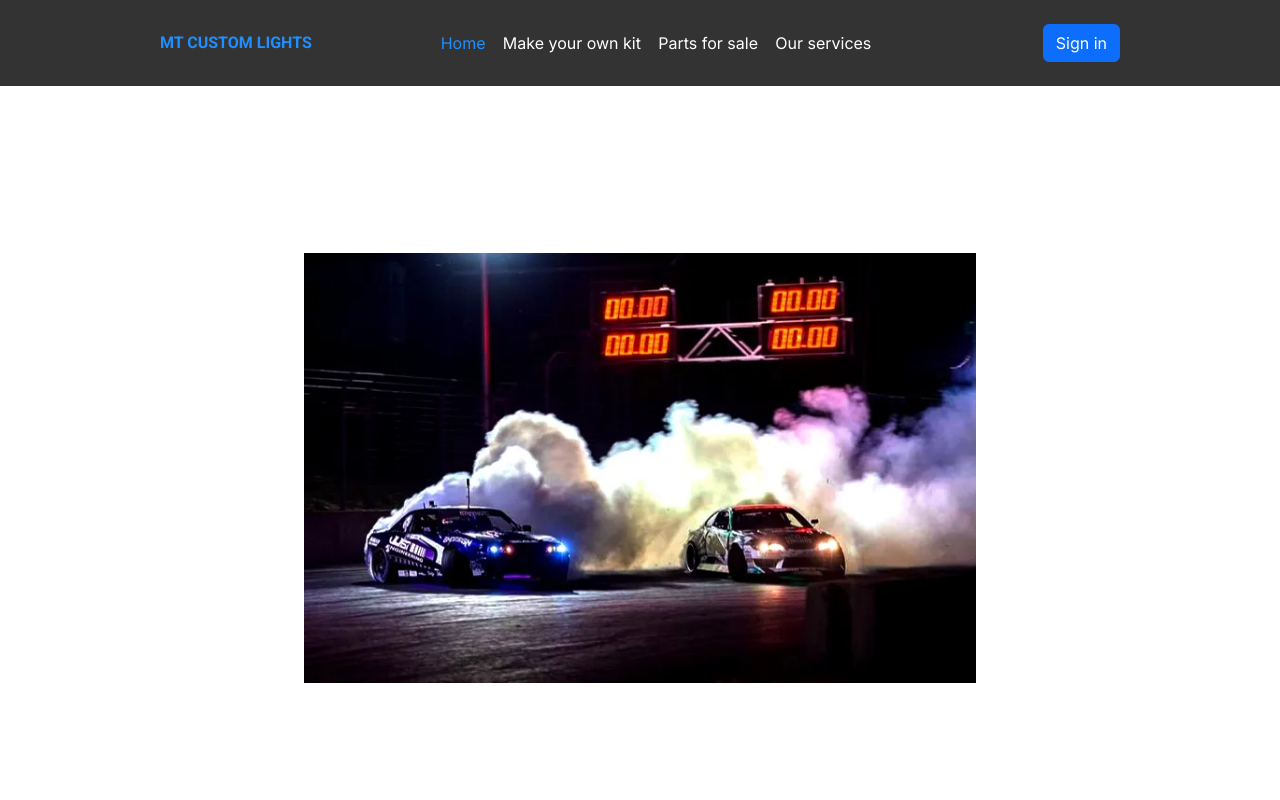
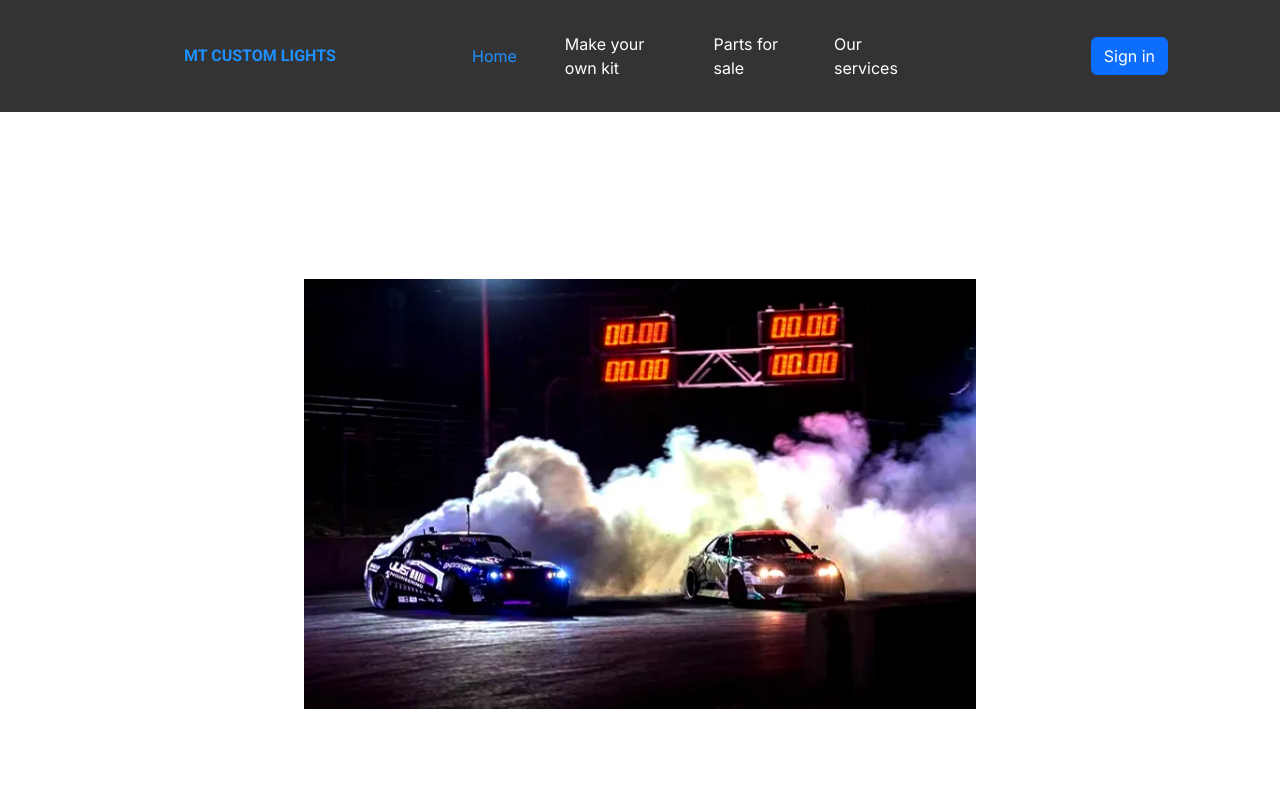
Before and after one commit to kennataddese6/threecars, a Next.js app: page / in a window 1280 px wide. Shown: the top 800 px of the page. Built offline with nearby package versions, Linux system fonts and the light colour scheme; a web font is replaced by a local one.

Commit message:
adjust header and mae responsive for phones

```diff
--- a/app/globals.css
+++ b/app/globals.css
@@ -42,32 +42,27 @@ body,
 .headerContainer {
   position: sticky;
   top: 0;
-  background-color: rgba(0, 0, 0, 0.8);
-  backdrop-filter: blur(16px);
+  background-color: rgba(0, 0, 0, 0.5);
+  backdrop-filter: blur(8px);
   z-index: 1;
 }
 .headerSubContainer {
   margin: auto;
   padding: 1.5em 0;
-  display: flex;
-  justify-content: space-between;
-  align-items: center;
 }
 .headerList {
   list-style-type: none;
   color: white;
-  display: flex;
-  justify-content: space-around;
   align-items: center;
   margin: 0;
+  padding: 1em 0;
 }
 .logoContainer {
+  margin: 0 1.5em;
   color: dodgerblue;
 }
 .rightheader {
-  display: flex;
-  justify-content: flex-end;
-  align-items: center;
+  margin: 0.5em 1.5em;
 }
 .signinbtn {
   color: white;
@@ -75,8 +70,13 @@ body,
   border: none;
   margin-right: 16px;
 }
+.headerItem {
+  margin: 2em 0;
+  padding: 0.5em 1.5em;
+}
 .headerItem:hover {
-  color: dodgerblue;
+  background-color: dodgerblue;
+  color: white;
   cursor: pointer;
 }
 .headerItemActive {
@@ -315,6 +315,34 @@ body,
     margin: 12px 12px;
     height: 200px;
   }
+  .headerContainer {
+    background-color: rgba(0, 0, 0, 0.8);
+    backdrop-filter: blur(16px);
+    padding: 0;
+  }
+  .headerSubContainer {
+    display: flex;
+    justify-content: space-between;
+    align-items: center;
+    padding: 0;
+  }
+  .headerList {
+    display: flex;
+    justify-content: space-around;
+    align-items: center;
+    margin: 0;
+    padding: 0;
+  }
+  .rightheader {
+    margin: 0;
+    padding: 0;
+    display: flex;
+    justify-content: flex-end;
+    align-items: center;
+  }
+  .headerItem {
+    margin: 1.5em 0;
+  }
 }
 
 /* Extra large devices (large laptops and desktops, 1200px and up) */
```
